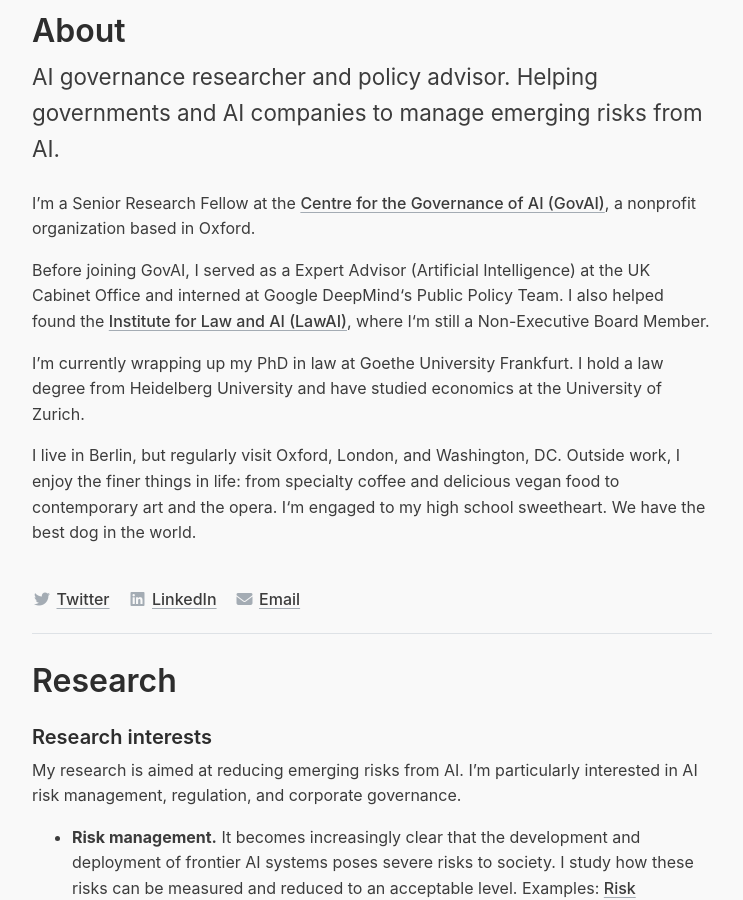
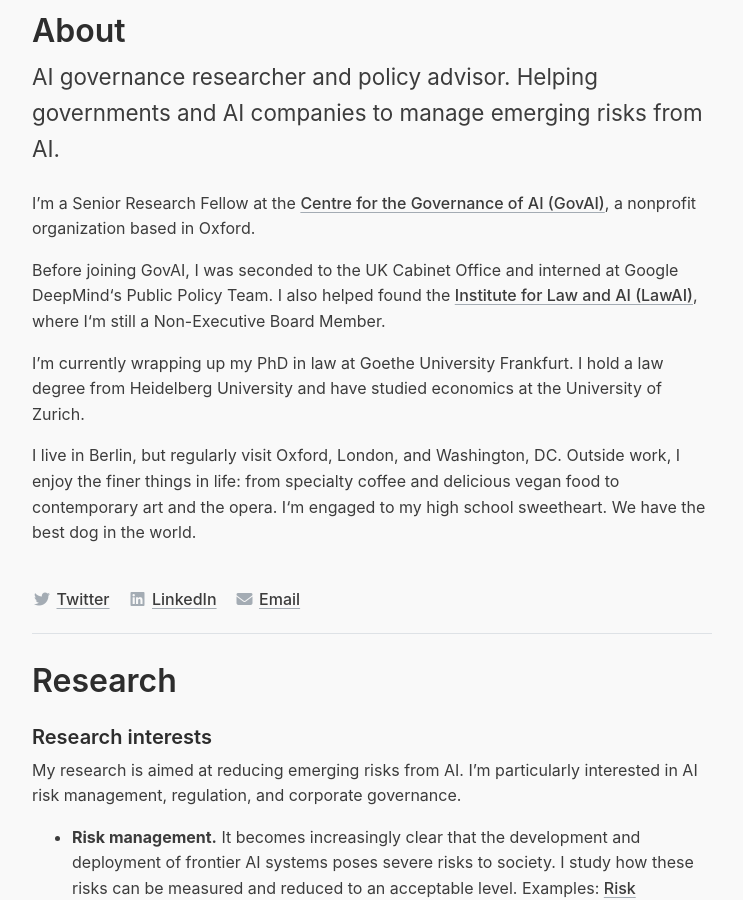
Before and after one commit to jonasschuett/jonasschuett.github.io, a Jekyll site: the page built from _posts/2020-04-04-introduction.md, in a window 1280 px wide and 900 px high, scrolled down 741 px. Shown: the whole window, without its empty margins (268-1011 px from the left). Built offline with Jekyll 4.4.1, drawn with Linux system fonts in a browser that asks for light colours; nearby versions of some CDN libraries.

Commit message:
Update 2020-04-04-introduction.md

```diff
--- a/_posts/2020-04-04-introduction.md
+++ b/_posts/2020-04-04-introduction.md
@@ -14,7 +14,7 @@ layout: page
 
 I'm a Senior Research Fellow at the [Centre for the Governance of AI (GovAI)](https://www.governance.ai/), a nonprofit organization based in Oxford.
 
-Before joining GovAI, I served as a Expert Advisor (Artificial Intelligence) at the UK Cabinet Office and interned at Google DeepMind‘s Public Policy Team. I also helped found the [Institute for Law and AI (LawAI)](https://law-ai.org/), where I‘m still a Non-Executive Board Member.
+Before joining GovAI, I was seconded to the UK Cabinet Office and interned at Google DeepMind‘s Public Policy Team. I also helped found the [Institute for Law and AI (LawAI)](https://law-ai.org/), where I‘m still a Non-Executive Board Member.
 
 I’m currently wrapping up my PhD in law at Goethe University Frankfurt. I hold a law degree from Heidelberg University and have studied economics at the University of Zurich.
 
```
